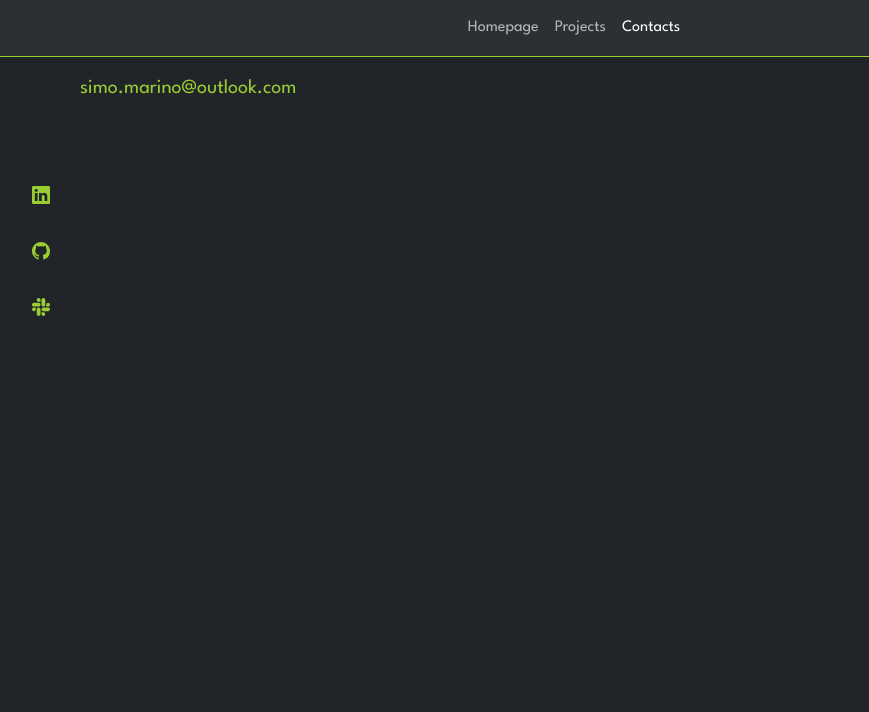
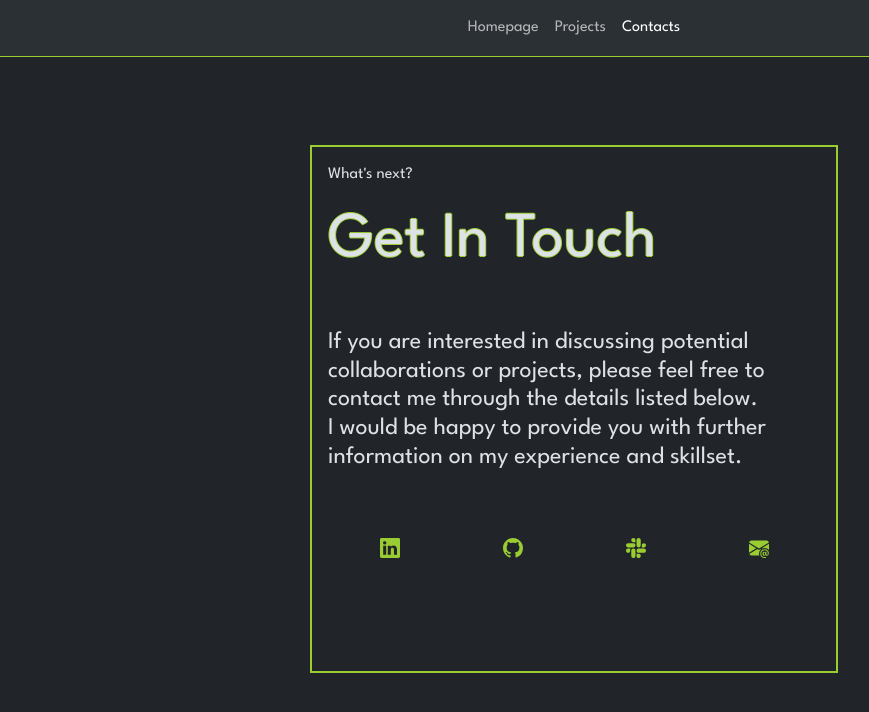
Before and after one commit to SimoneMarino30/vite-boolfolio, a Vue app: page /contacts in a window 1280 px wide. Shown: the top 712 px of the page, without its empty margins (66-935 px from the left). Built offline with nearby package versions, Linux system fonts and the light colour scheme.

Commit message:
Contacts body + Position fixed Social&Mail

```diff
--- a/package.json
+++ b/package.json
@@ -12,6 +12,7 @@
     "@popperjs/core": "^2.11.7",
     "axios": "^1.3.6",
     "bootstrap": "5.3.0-alpha3",
+    "bootstrap-icons": "^1.10.5",
     "sass": "^1.62.0",
     "vue": "^3.2.47",
     "vue-router": "^4.1.6"
--- a/src/components/AppMailTo.vue
+++ b/src/components/AppMailTo.vue
@@ -15,10 +15,9 @@ export default {
 </script>
 
 <template>
-  <div class="contact-mail mb-5 col-1">
-
-      <a href="mailto:simo.marino@outlook.com" class="d-flex flex-row text-decoration-none ms-5 fs-5" style="color: yellowgreen">simo.marino@outlook.com</a>
-    </div>
+  <div class="contact-mail">
+    <a href="mailto:simo.marino@outlook.com" class="text-decoration-none fs-5" style="color: yellowgreen">simo.marino@outlook.com <hr></a>
+  </div>
 </template>
 
 <style lang="scss" scoped>
@@ -26,15 +25,10 @@ export default {
   writing-mode: vertical-lr;
   display: flex;
   flex-direction: column-reverse;
-  margin-top: auto;
+  // margin-top: auto;
   // padding-right: 3rem;
-  // position: fixed;
-  // bottom: 0;
-
-  a {
-        padding: 1rem;
-      }
-  }
-
-
+  position: fixed;
+  bottom: 10rem;
+  right: 1rem;
+}
 </style>
--- a/src/components/AppSocialLinks.vue
+++ b/src/components/AppSocialLinks.vue
@@ -15,7 +15,7 @@ export default {
 </script>
 
 <template>
-  <div class="social-links mb-5 col-1">
+  <div class="social-links">
     <a href="https://www.linkedin.com/in/simone-marino-8930/">
       <svg xmlns="http://www.w3.org/2000/svg" width="18" height="18" fill="yellowgreen" class="bi bi-linkedin" viewBox="0 0 16 16">
       <path d="M0 1.146C0 .513.526 0 1.175 0h13.65C15.474 0 16 .513 16 1.146v13.708c0 .633-.526 1.146-1.175 1.146H1.175C.526 16 0 15.487 0 14.854V1.146zm4.943 12.248V6.169H2.542v7.225h2.401zm-1.2-8.212c.837 0 1.358-.554 1.358-1.248-.015-.709-.52-1.248-1.342-1.248-.822 0-1.359.54-1.359 1.248 0 .694.521 1.248 1.327 1.248h.016zm4.908 8.212V9.359c0-.216.016-.432.08-.586.173-.431.568-.878 1.232-.878.869 0 1.216.662 1.216 1.634v3.865h2.401V9.25c0-2.22-1.184-3.252-2.764-3.252-1.274 0-1.845.7-2.165 1.193v.025h-.016a5.54 5.54 0 0 1 .016-.025V6.169h-2.4c.03.678 0 7.225 0 7.225h2.4z"/>
@@ -43,9 +43,11 @@ export default {
   display: flex;
   flex-direction: column;
   margin-top: auto;
-  // position: fixed;
-  // bottom: 0;
+  position: fixed;
+  bottom: 10rem;
+  left: 1rem;
     a {
-      padding: 1rem;
+      padding: 1rem 0 1rem 0;
     }
-}</style>
+}
+</style>
--- a/src/pages/ContactsPage.vue
+++ b/src/pages/ContactsPage.vue
@@ -11,14 +11,96 @@ export default {
 </script>
 
 <template>
-  <div class="container">
-    <AppMailTo class="contacts"/>
-    <AppSocialLinks/>
-  </div>
+
+  <section class="row">
+    <!-- <div class="col-1 mt-auto">
+      <AppSocialLinks/>
+    </div> -->
+
+    <div class="contacts-central-box col-10">
+      <div class="contacts-box text-start p-3">
+        <p>What's next?</p>
+        <h1 class="next my-3">Get In Touch</h1>
+
+        <h4 class="my-5">
+          If you are interested in discussing potential collaborations or projects, please feel free to contact me through the details listed below. <br class="mb-4">
+          I would be happy to provide you with further information on my experience and skillset.
+        </h4>
+
+        <div class="contacts-icons d-flex justify-content-around">
+          <a href="https://www.linkedin.com/in/simone-marino-8930/">
+            <svg xmlns="http://www.w3.org/2000/svg" width="20" height="20" fill="yellowgreen" class="bi bi-linkedin" viewBox="0 0 16 16">
+              <path d="M0 1.146C0 .513.526 0 1.175 0h13.65C15.474 0 16 .513 16 1.146v13.708c0 .633-.526 1.146-1.175 1.146H1.175C.526 16 0 15.487 0 14.854V1.146zm4.943 12.248V6.169H2.542v7.225h2.401zm-1.2-8.212c.837 0 1.358-.554 1.358-1.248-.015-.709-.52-1.248-1.342-1.248-.822 0-1.359.54-1.359 1.248 0 .694.521 1.248 1.327 1.248h.016zm4.908 8.212V9.359c0-.216.016-.432.08-.586.173-.431.568-.878 1.232-.878.869 0 1.216.662 1.216 1.634v3.865h2.401V9.25c0-2.22-1.184-3.252-2.764-3.252-1.274 0-1.845.7-2.165 1.193v.025h-.016a5.54 5.54 0 0 1 .016-.025V6.169h-2.4c.03.678 0 7.225 0 7.225h2.4z"/>
+            </svg>
+          </a>
+
+
+          <a href="#">
+            <svg xmlns="http://www.w3.org/2000/svg" width="20" height="20" fill="yellowgreen" class="bi bi-github" viewBox="0 0 16 16">
+              <path d="M8 0C3.58 0 0 3.58 0 8c0 3.54 2.29 6.53 5.47 7.59.4.07.55-.17.55-.38 0-.19-.01-.82-.01-1.49-2.01.37-2.53-.49-2.69-.94-.09-.23-.48-.94-.82-1.13-.28-.15-.68-.52-.01-.53.63-.01 1.08.58 1.23.82.72 1.21 1.87.87 2.33.66.07-.52.28-.87.51-1.07-1.78-.2-3.64-.89-3.64-3.95 0-.87.31-1.59.82-2.15-.08-.2-.36-1.02.08-2.12 0 0 .67-.21 2.2.82.64-.18 1.32-.27 2-.27.68 0 1.36.09 2 .27 1.53-1.04 2.2-.82 2.2-.82.44 1.1.16 1.92.08 2.12.51.56.82 1.27.82 2.15 0 3.07-1.87 3.75-3.65 3.95.29.25.54.73.54 1.48 0 1.07-.01 1.93-.01 2.2 0 .21.15.46.55.38A8.012 8.012 0 0 0 16 8c0-4.42-3.58-8-8-8z"/>
+            </svg>
+          </a>
+
+
+          <a href="">
+            <svg xmlns="http://www.w3.org/2000/svg" width="20" height="20" fill="yellowgreen" class="bi bi-slack" viewBox="0 0 16 16">
+              <path d="M3.362 10.11c0 .926-.756 1.681-1.681 1.681S0 11.036 0 10.111C0 9.186.756 8.43 1.68 8.43h1.682v1.68zm.846 0c0-.924.756-1.68 1.681-1.68s1.681.756 1.681 1.68v4.21c0 .924-.756 1.68-1.68 1.68a1.685 1.685 0 0 1-1.682-1.68v-4.21zM5.89 3.362c-.926 0-1.682-.756-1.682-1.681S4.964 0 5.89 0s1.68.756 1.68 1.68v1.682H5.89zm0 .846c.924 0 1.68.756 1.68 1.681S6.814 7.57 5.89 7.57H1.68C.757 7.57 0 6.814 0 5.89c0-.926.756-1.682 1.68-1.682h4.21zm6.749 1.682c0-.926.755-1.682 1.68-1.682.925 0 1.681.756 1.681 1.681s-.756 1.681-1.68 1.681h-1.681V5.89zm-.848 0c0 .924-.755 1.68-1.68 1.68A1.685 1.685 0 0 1 8.43 5.89V1.68C8.43.757 9.186 0 10.11 0c.926 0 1.681.756 1.681 1.68v4.21zm-1.681 6.748c.926 0 1.682.756 1.682 1.681S11.036 16 10.11 16s-1.681-.756-1.681-1.68v-1.682h1.68zm0-.847c-.924 0-1.68-.755-1.68-1.68 0-.925.756-1.681 1.68-1.681h4.21c.924 0 1.68.756 1.68 1.68 0 .926-.756 1.681-1.68 1.681h-4.21z"/>
+            </svg>
+          </a>
+          <a href="">
+            <svg xmlns="http://www.w3.org/2000/svg" width="20" height="20" fill="yellowgreen" class="bi bi-envelope-at-fill" viewBox="0 0 16 16">
+              <path d="M2 2A2 2 0 0 0 .05 3.555L8 8.414l7.95-4.859A2 2 0 0 0 14 2H2Zm-2 9.8V4.698l5.803 3.546L0 11.801Zm6.761-2.97-6.57 4.026A2 2 0 0 0 2 14h6.256A4.493 4.493 0 0 1 8 12.5a4.49 4.49 0 0 1 1.606-3.446l-.367-.225L8 9.586l-1.239-.757ZM16 9.671V4.697l-5.803 3.546.338.208A4.482 4.482 0 0 1 12.5 8c1.414 0 2.675.652 3.5 1.671Z"/>
+              <path d="M15.834 12.244c0 1.168-.577 2.025-1.587 2.025-.503 0-1.002-.228-1.12-.648h-.043c-.118.416-.543.643-1.015.643-.77 0-1.259-.542-1.259-1.434v-.529c0-.844.481-1.4 1.26-1.4.585 0 .87.333.953.63h.03v-.568h.905v2.19c0 .272.18.42.411.42.315 0 .639-.415.639-1.39v-.118c0-1.277-.95-2.326-2.484-2.326h-.04c-1.582 0-2.64 1.067-2.64 2.724v.157c0 1.867 1.237 2.654 2.57 2.654h.045c.507 0 .935-.07 1.18-.18v.731c-.219.1-.643.175-1.237.175h-.044C10.438 16 9 14.82 9 12.646v-.214C9 10.36 10.421 9 12.485 9h.035c2.12 0 3.314 1.43 3.314 3.034v.21Zm-4.04.21v.227c0 .586.227.8.581.8.31 0 .564-.17.564-.743v-.367c0-.516-.275-.708-.572-.708-.346 0-.573.245-.573.791Z"/>
+            </svg>
+          </a>
+        </div>
+      </div>
+
+    </div>
+
+    <!-- <div class="col-1 mt-auto">
+      <AppMailTo/>
+    </div> -->
+
+  </section>
+
 </template>
+<style lang="scss" scoped>
+  // .contacts {
+  //   writing-mode: horizontal-tb;
+  // }
 
-<style lang="scss" scoped>
-  .contacts {
-    writing-mode: horizontal-tb;
+  section {
+    // border: 2px solid yellowgreen;
+    flex-direction: row;
+    display: flex;
+
+
+  .contacts-central-box {
+  // border: 2px solid yellow;
+  display: flex;
+  align-items: center;
+  justify-content: center;
+  margin: auto;
+  height: 88vh;
+
+    .next {
+      font-size: 4rem;
+      // color: #000;
+      text-shadow: -1px 0 yellowgreen, 0 1px yellowgreen, 1px 0 yellowgreen, 0 -1px yellowgreen;
+      // border: 2px solid yellowgreen;
+    }
+
+    .contacts-icons {
+      a {
+        padding: 1rem;
+      }
+    }
+    .contacts-box {
+      min-height: 33rem;
+      max-width: 33rem;
+      border: 2px solid yellowgreen;
+    }
   }
+}
 </style>
--- a/src/pages/HomePage.vue
+++ b/src/pages/HomePage.vue
@@ -15,23 +15,35 @@ export default {
 <template>
 
   <section class="row">
-    <AppSocialLinks/>
+    <div class="col-1 mt-auto">
+      <AppSocialLinks/>
+    </div>
+
 
     <div class="central-box col-10">
       <div class="info-box text-start p-3">
         <p>Hi, my name is</p>
         <h1 class=" name my-3">Simone Marino</h1>
-        <router-link :to="{ name: 'projects' }" class="nav-link">
-          <button class="btn btn-success">My Projects</button>
+
+        <h4 class="mt-5">
+          I'am a junior web developer seeking new opportunities. <br class="mb-3">
+          I'am enthusiastic about learning and putting my skills to work on challenging projects. <br class="mb-3">
+          In my portfolio, you will find a selection of my most significant web development projects.
+          <!-- **** TEXT FOR ABOUT MAYBE? **** -->
+          <!-- I am a Junior Web Developer passionate about both front-end and back-end technologies.  I have a solid knowledge of HTML, CSS, and JavaScript, as well as leading front-end  frameworks like Vue.js. I have experience creating web applications using the PHP  programming language and the Laravel back-end framework, which enables me to build   highly performant and scalable websites. I am capable of creating modern and responsive   user interfaces using the best responsive design practices, and I am always seeking new   challenges to enhance my skills and provide innovative solutions for my clients -->
+        </h4>
+
+        <router-link :to="{ name: 'projects' }" class="nav-link mt-5">
+          <button class="btn btn-success">Checkout my Projects</button>
         </router-link>
-        <p class="mt-5">
-          <!-- **** TEXT FOR CONTACTS MAYBE? **** -->
-          I am a Junior Web Developer passionate about both front-end and back-end technologies.  I have a solid knowledge of HTML, CSS, and JavaScript, as well as leading front-end  frameworks like Vue.js. I have experience creating web applications using the PHP  programming language and the Laravel back-end framework, which enables me to build   highly performant and scalable websites. I am capable of creating modern and responsive   user interfaces using the best responsive design practices, and I am always seeking new   challenges to enhance my skills and provide innovative solutions for my clients
-        </p>
+
       </div>
     </div>
 
-    <AppMailTo/>
+    <div class="col-1 mt-auto">
+      <AppMailTo/>
+    </div>
+
   </section>
 
 </template>
--- a/src/pages/ProjectsPage.vue
+++ b/src/pages/ProjectsPage.vue
@@ -63,7 +63,10 @@ export default {
 
 <template>
   <section class="row">
-    <AppSocialLinks/>
+    <div class="col-1 mt-auto">
+      <AppSocialLinks/>
+    </div>
+
     <div class="col-10 projects-box">
       <h1>{{ title }}</h1>
       <AppLoader v-if="isLoading"/>
@@ -76,7 +79,11 @@ export default {
       <h2 v-else class="text-muted">Non ci sono progetti da mostrare</h2>
       <AppPagination :paginations="projects.paginations" @changePage="fetchList" />
     </div>
-    <AppMailTo/>
+
+    <div class="col-1 mt-auto">
+      <AppMailTo/>
+    </div>
+
   </section>
 
 </template>
```
Also changed, not shown: 1 other file (tests, documents, lock files or other folders).
